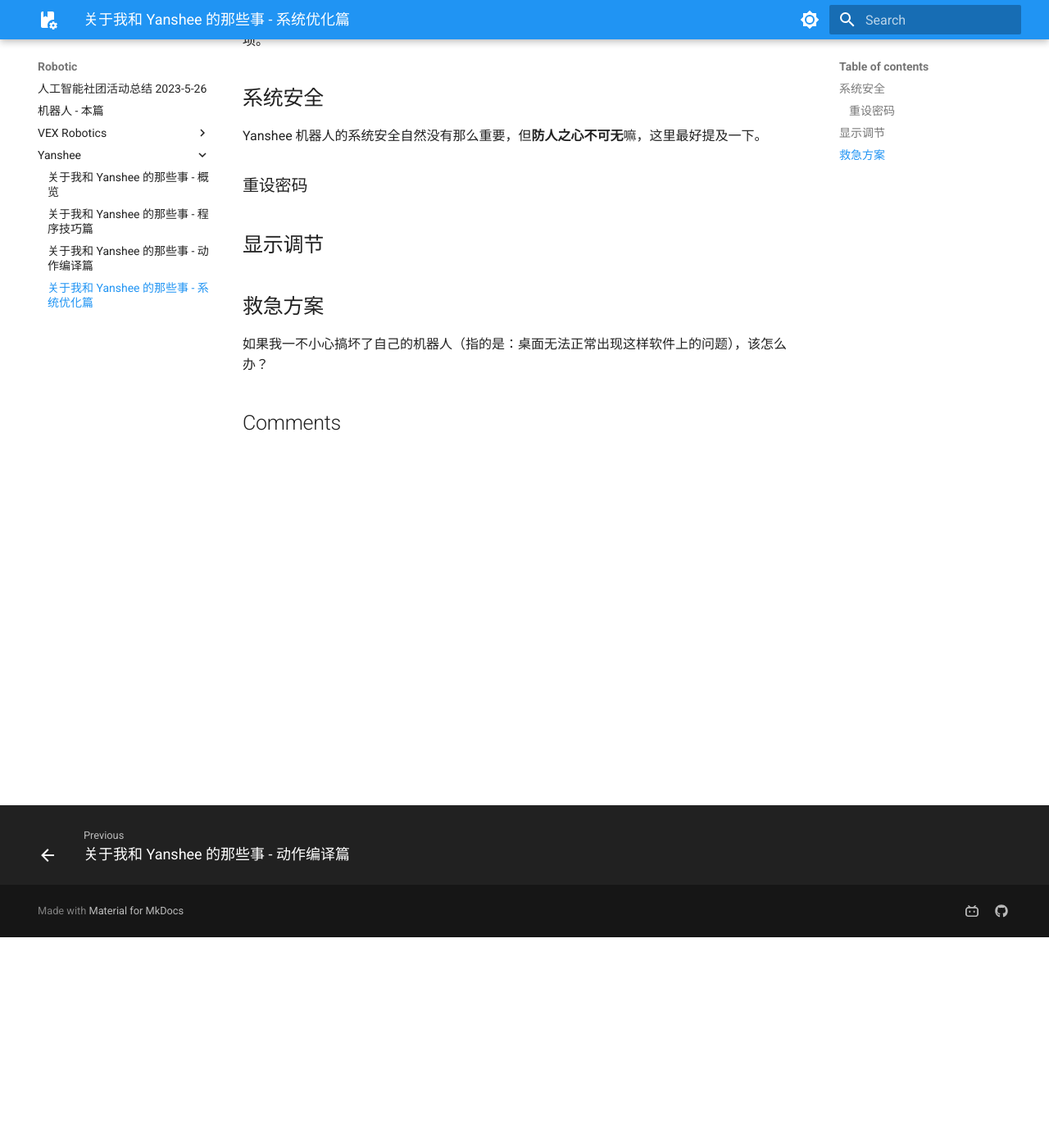
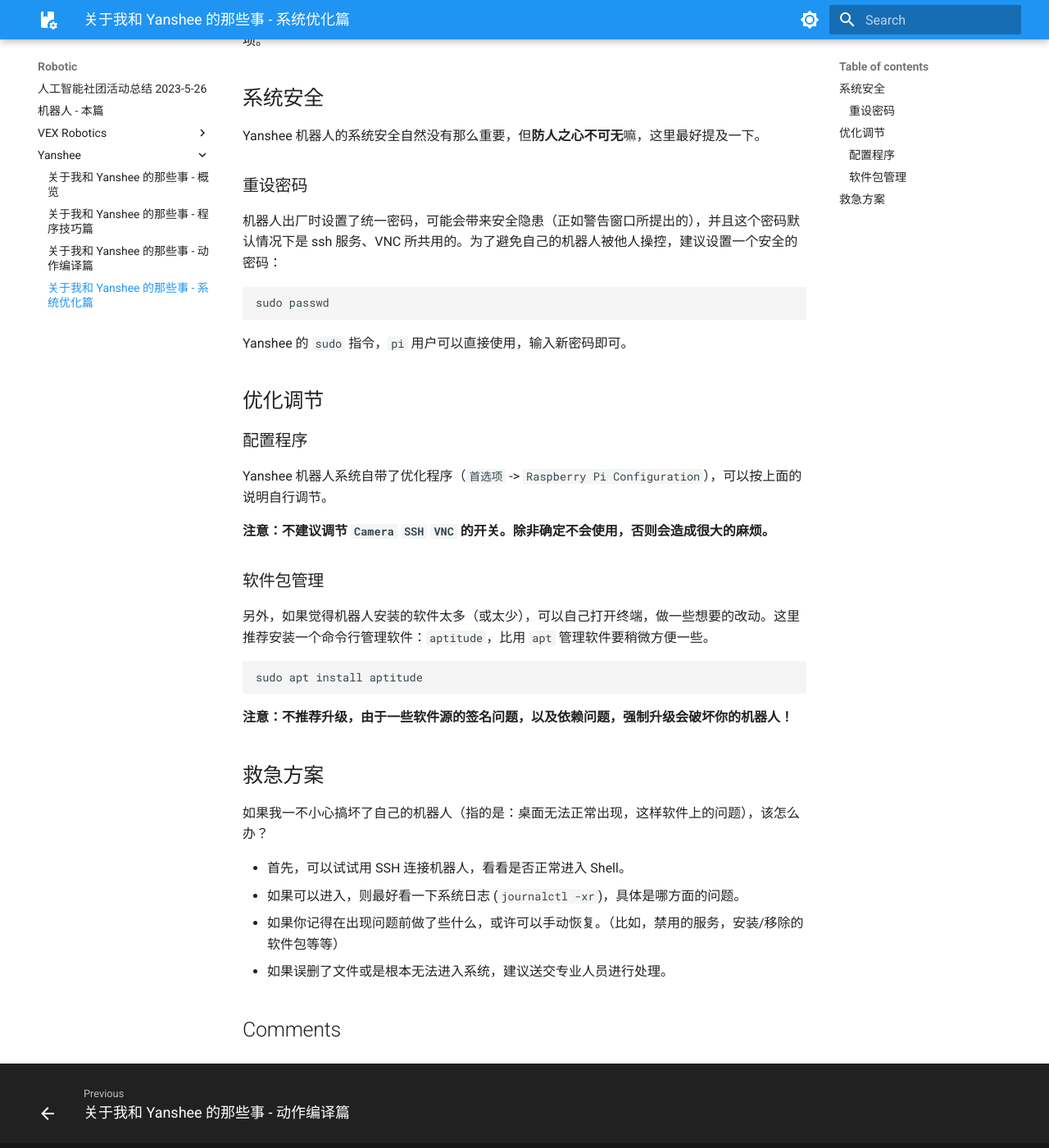
Before and after one commit to Sunnyboy971/Sunnyboy971.github.io, an MkDocs documentation site: the page built from docs/robotic/Yanshee/yanshee-3.md, in a window 1280 px wide and 1400 px high, scrolled down 257 px. Shown: the whole window at 82% size. Built offline with MkDocs 1.6.1 and Material for MkDocs 9.7.7, drawn with Linux system fonts in a browser that asks for light colours; comment, search, counter and statistics services are not loaded.

Commit message:
Add `yanshee-3`

````diff
--- a/docs/robotic/Yanshee/yanshee-3.md
+++ b/docs/robotic/Yanshee/yanshee-3.md
@@ -20,8 +20,37 @@ Yanshee 机器人的系统安全自然没有那么重要，但**防人之心不
 
 ### 重设密码
 
-## 显示调节
+机器人出厂时设置了统一密码，可能会带来安全隐患（正如警告窗口所提出的），并且这个密码默认情况下是 ssh 服务、VNC 所共用的。为了避免自己的机器人被他人操控，建议设置一个安全的密码：
+
+```sh
+sudo passwd
+```
+
+Yanshee 的 `sudo` 指令，`pi` 用户可以直接使用，输入新密码即可。
+
+## 优化调节
+
+### 配置程序
+
+Yanshee 机器人系统自带了优化程序（`首选项` -> `Raspberry Pi Configuration`），可以按上面的说明自行调节。
+
+**注意：不建议调节 `Camera` `SSH` `VNC` 的开关。除非确定不会使用，否则会造成很大的麻烦。**
+
+### 软件包管理
+
+另外，如果觉得机器人安装的软件太多（或太少），可以自己打开终端，做一些想要的改动。这里推荐安装一个命令行管理软件：`aptitude`，比用 `apt` 管理软件要稍微方便一些。
+
+```sh
+sudo apt install aptitude
+```
+
+**注意：不推荐升级，由于一些软件源的签名问题，以及依赖问题，强制升级会破坏你的机器人！**
 
 ## 救急方案
 
-如果我一不小心搞坏了自己的机器人（指的是：桌面无法正常出现这样软件上的问题），该怎么办？
+如果我一不小心搞坏了自己的机器人（指的是：桌面无法正常出现，这样软件上的问题），该怎么办？
+
+- 首先，可以试试用 SSH 连接机器人，看看是否正常进入 Shell。
+- 如果可以进入，则最好看一下系统日志 (`journalctl -xr`)，具体是哪方面的问题。
+- 如果你记得在出现问题前做了些什么，或许可以手动恢复。（比如，禁用的服务，安装/移除的软件包等等）
+- 如果误删了文件或是根本无法进入系统，建议送交专业人员进行处理。
````
